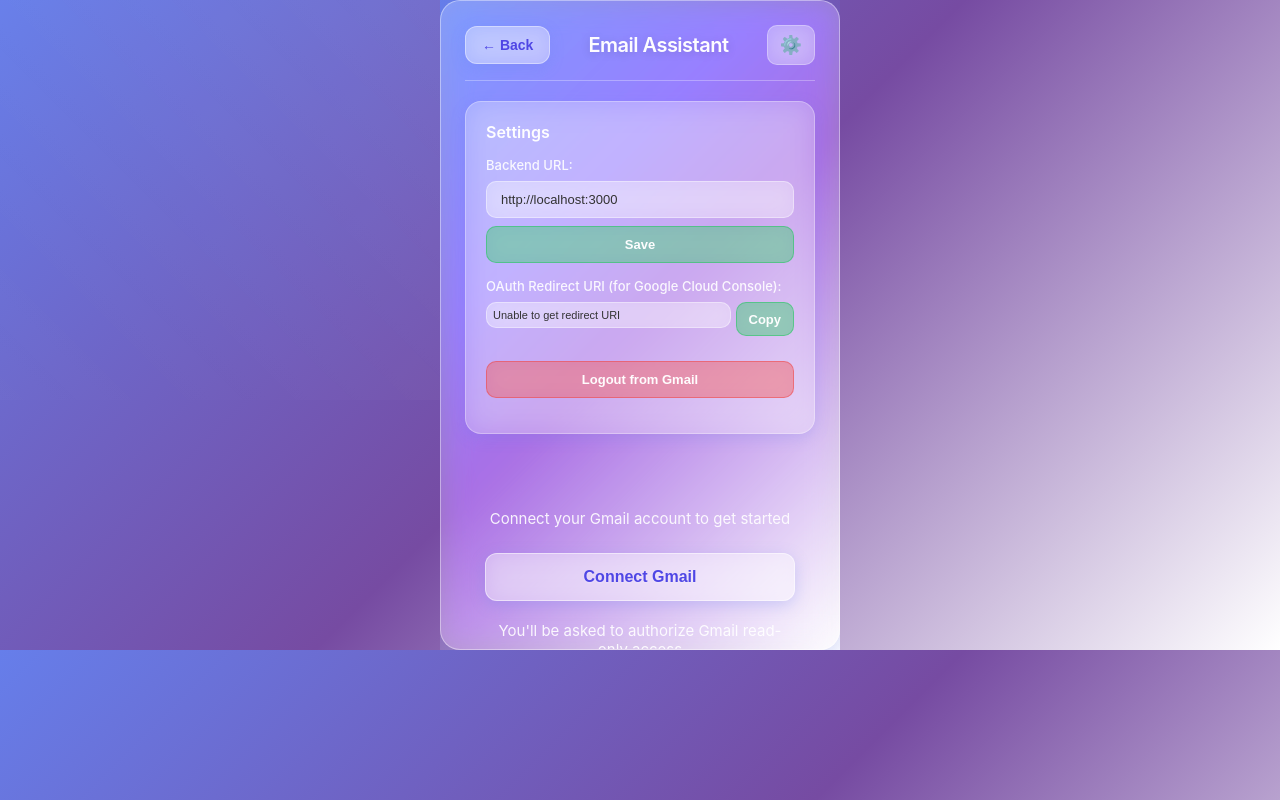
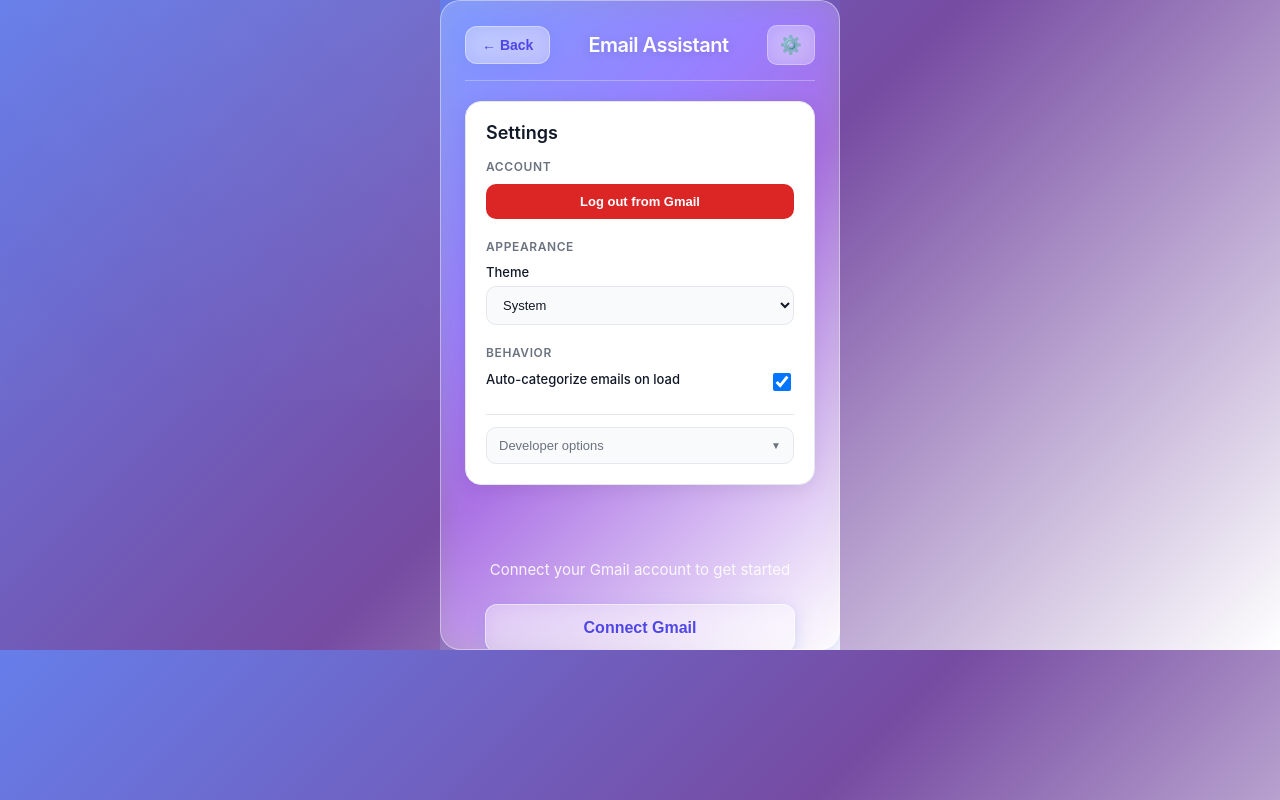
Before and after one commit to LarryWg/Decluttr, a browser extension: page Chrome_Extension/features/email/email.html in a window 1280 px wide. Both pictures are taken after a click on the button "⚙️". Drawn offline with Linux system fonts and the light colour scheme.

Commit message:
simplified oauth for testers

```diff
--- a/Chrome_Extension/features/email/config/constants.js
+++ b/Chrome_Extension/features/email/config/constants.js
@@ -5,7 +5,10 @@
 export const DEFAULT_BACKEND_URL = 'http://localhost:3000';
 export const MAX_EMAILS_TO_FETCH = 50;
 export const STORAGE_KEY_BACKEND_URL = 'backend_url';
-export const AUTO_CATEGORIZE_ON_LOAD = true; // Automatically categorize emails when Gmail is connected
+export const STORAGE_KEY_THEME = 'settings_theme';
+export const STORAGE_KEY_AUTO_CATEGORIZE = 'settings_auto_categorize';
+export const DEFAULT_THEME = 'system';
+export const DEFAULT_AUTO_CATEGORIZE = true;
 
 // Inbox Categories
 export const INBOX_CATEGORIES = {
--- a/Chrome_Extension/features/email/controllers/EventController.js
+++ b/Chrome_Extension/features/email/controllers/EventController.js
@@ -24,7 +24,30 @@ export class EventController {
             this.domRefs.settingsPanel.style.display = isVisible ? 'none' : 'block';
         });
 
-        this.domRefs.saveBackendUrlBtn.addEventListener('click', async () => {
+        if (this.domRefs.themeSelect) {
+            this.domRefs.themeSelect.addEventListener('change', async () => {
+                const theme = this.domRefs.themeSelect.value;
+                await this.settingsService.setTheme(theme);
+                await this.emailController.applyTheme();
+            });
+        }
+
+        if (this.domRefs.autoCategorizeCheckbox) {
+            this.domRefs.autoCategorizeCheckbox.addEventListener('change', async () => {
+                await this.settingsService.setAutoCategorize(this.domRefs.autoCategorizeCheckbox.checked);
+            });
+        }
+
+        if (this.domRefs.developerOptionsToggle && this.domRefs.developerOptionsContent) {
+            this.domRefs.developerOptionsToggle.addEventListener('click', () => {
+                const expanded = this.domRefs.developerOptionsContent.hidden;
+                this.domRefs.developerOptionsContent.hidden = !expanded;
+                this.domRefs.developerOptionsToggle.setAttribute('aria-expanded', String(expanded));
+            });
+        }
+
+        if (this.domRefs.saveBackendUrlBtn) {
+            this.domRefs.saveBackendUrlBtn.addEventListener('click', async () => {
             try {
                 await this.settingsService.saveBackendUrl();
                 this.uiController.showSuccess('Backend URL saved successfully');
@@ -35,8 +58,10 @@ export class EventController {
                 this.uiController.showError(error.message);
             }
         });
+        }
 
-        this.domRefs.copyRedirectUriBtn.addEventListener('click', async () => {
+        if (this.domRefs.copyRedirectUriBtn) {
+            this.domRefs.copyRedirectUriBtn.addEventListener('click', async () => {
             if (this.domRefs.redirectUriDisplay.value) {
                 try {
                     await navigator.clipboard.writeText(this.domRefs.redirectUriDisplay.value);
@@ -51,10 +76,13 @@ export class EventController {
                 }
             }
         });
+        }
 
-        this.domRefs.logoutBtn.addEventListener('click', async () => {
+        if (this.domRefs.logoutBtn) {
+            this.domRefs.logoutBtn.addEventListener('click', async () => {
             await this.emailController.handleLogout();
         });
+        }
 
         // Authentication
         this.domRefs.connectGmailBtn.addEventListener('click', async () => {
--- a/Chrome_Extension/features/email/email.css
+++ b/Chrome_Extension/features/email/email.css
@@ -1,3 +1,19 @@
+:root {
+    --settings-bg: #ffffff;
+    --settings-border: #e5e7eb;
+    --settings-text: #111827;
+    --settings-text-muted: #6b7280;
+    --settings-input-bg: #f9fafb;
+}
+
+html[data-theme="dark"] {
+    --settings-bg: #1f2937;
+    --settings-border: #374151;
+    --settings-text: #f9fafb;
+    --settings-text-muted: #9ca3af;
+    --settings-input-bg: #111827;
+}
+
 html, body {
     min-width: 360px;
     min-height: 400px;
@@ -10,6 +26,10 @@ html, body {
     align-items: flex-start;
     overflow-x: hidden;
     position: relative;
+}
+
+html[data-theme="dark"] body {
+    background: linear-gradient(135deg, #1e1b4b 0%, #312e81 50%, #1f2937 100%);
 }
 
 /* Animated background */
@@ -152,100 +172,187 @@ html::before {
 
 /* Settings Panel */
 .settingsPanel {
-    background: rgba(255, 255, 255, 0.2);
-    backdrop-filter: blur(15px);
-    -webkit-backdrop-filter: blur(15px);
+    background: var(--settings-bg);
     padding: 20px;
     border-radius: 16px;
     margin-bottom: 20px;
-    border: 1px solid rgba(255, 255, 255, 0.3);
-    box-shadow: 0 4px 15px 0 rgba(102, 126, 234, 0.2);
+    border: 1px solid var(--settings-border);
+    box-shadow: 0 4px 20px rgba(0, 0, 0, 0.08);
 }
 
 .settingsPanel h3 {
-    margin: 0 0 15px 0;
-    font-size: 16px;
-    color: rgba(255, 255, 255, 0.98);
+    margin: 0 0 16px 0;
+    font-size: 18px;
+    color: var(--settings-text);
     font-weight: 600;
 }
 
+.settingsSection {
+    margin-bottom: 20px;
+}
+
+.settingsSection:last-child {
+    margin-bottom: 0;
+}
+
+.settingsSectionTitle {
+    margin: 0 0 10px 0;
+    font-size: 12px;
+    font-weight: 600;
+    text-transform: uppercase;
+    letter-spacing: 0.05em;
+    color: var(--settings-text-muted);
+}
+
 .settingItem {
-    margin-bottom: 15px;
+    margin-bottom: 12px;
+}
+
+.settingItem:last-child {
+    margin-bottom: 0;
 }
 
 .settingItem label {
     display: block;
-    margin-bottom: 8px;
+    margin-bottom: 6px;
     font-size: 13px;
-    color: rgba(255, 255, 255, 0.9);
+    color: var(--settings-text);
     font-weight: 500;
 }
 
-.settingItem input {
+.settingItemRow {
+    display: flex;
+    align-items: center;
+    gap: 10px;
+}
+
+.settingLabelInline {
+    flex: 1;
+    margin-bottom: 0;
+    cursor: pointer;
+}
+
+.settingSelect,
+.settingInput {
     width: 100%;
-    padding: 10px 14px;
-    background: rgba(255, 255, 255, 0.3);
-    backdrop-filter: blur(10px);
-    -webkit-backdrop-filter: blur(10px);
-    border: 1px solid rgba(255, 255, 255, 0.4);
+    padding: 10px 12px;
+    background: var(--settings-input-bg);
+    border: 1px solid var(--settings-border);
     border-radius: 10px;
     font-size: 13px;
-    margin-bottom: 8px;
+    color: var(--settings-text);
     box-sizing: border-box;
-    color: #333;
-    transition: all 0.3s ease;
 }
 
-.settingItem input::placeholder {
-    color: rgba(0, 0, 0, 0.4);
+.settingSelect:focus,
+.settingInput:focus {
+    outline: none;
+    border-color: #4f46e5;
+    box-shadow: 0 0 0 2px rgba(79, 70, 229, 0.2);
 }
 
-.settingItem input:focus {
-    outline: none;
-    background: rgba(255, 255, 255, 0.45);
-    border-color: rgba(255, 255, 255, 0.6);
-    box-shadow: 0 0 0 3px rgba(255, 255, 255, 0.2);
+.settingInputReadonly {
+    font-size: 11px;
+    cursor: text;
+}
+
+.settingInputRow {
+    display: flex;
+    gap: 8px;
+    align-items: center;
+}
+
+.settingInputRow .settingInput {
+    flex: 1;
+    min-width: 0;
+}
+
+.settingCheckbox {
+    width: 18px;
+    height: 18px;
+    cursor: pointer;
+}
+
+.settingsSectionDeveloper {
+    padding-top: 12px;
+    border-top: 1px solid var(--settings-border);
+}
+
+.settingsDeveloperToggle {
+    display: flex;
+    align-items: center;
+    justify-content: space-between;
+    width: 100%;
+    padding: 10px 12px;
+    background: var(--settings-input-bg);
+    border: 1px solid var(--settings-border);
+    border-radius: 10px;
+    font-size: 13px;
+    color: var(--settings-text-muted);
+    cursor: pointer;
+    transition: background 0.2s ease;
+}
+
+.settingsDeveloperToggle:hover {
+    background: var(--settings-border);
+    color: var(--settings-text);
+}
+
+.settingsDeveloperChevron {
+    font-size: 10px;
+    transition: transform 0.2s ease;
+}
+
+.settingsSectionDeveloper .settingsDeveloperToggle[aria-expanded="true"] .settingsDeveloperChevron {
+    transform: rotate(180deg);
+}
+
+.settingsDeveloperContent {
+    margin-top: 12px;
+    padding-top: 12px;
+    border-top: 1px dashed var(--settings-border);
+}
+
+.settingsDeveloperHint {
+    margin: 0 0 12px 0;
+    font-size: 12px;
+    color: var(--settings-text-muted);
+    line-height: 1.5;
 }
 
 .saveButton {
     width: 100%;
     padding: 10px;
-    background: rgba(34, 197, 94, 0.4);
-    backdrop-filter: blur(10px);
-    -webkit-backdrop-filter: blur(10px);
-    color: rgba(255, 255, 255, 0.98);
-    border: 1px solid rgba(34, 197, 94, 0.5);
+    background: #059669;
+    color: #fff;
+    border: none;
     border-radius: 10px;
     cursor: pointer;
     font-size: 13px;
     font-weight: 600;
-    transition: all 0.3s ease;
+    margin-top: 8px;
+    transition: background 0.2s ease;
 }
 
 .saveButton:hover {
-    background: rgba(34, 197, 94, 0.5);
-    transform: translateY(-2px);
+    background: #047857;
 }
 
 .logoutButton {
     width: 100%;
     padding: 10px;
-    background: rgba(239, 68, 68, 0.4);
-    backdrop-filter: blur(10px);
-    -webkit-backdrop-filter: blur(10px);
-    color: rgba(255, 255, 255, 0.98);
-    border: 1px solid rgba(239, 68, 68, 0.5);
+    background: #dc2626;
+    color: #fff;
+    border: none;
     border-radius: 10px;
     cursor: pointer;
     font-size: 13px;
     font-weight: 600;
-    margin-top: 10px;
-    transition: all 0.3s ease;
+    transition: background 0.2s ease;
 }
 
 .logoutButton:hover {
-    background: rgba(239, 68, 68, 0.5);
-    transform: translateY(-2px);
+    background: #b91c1c;
 }
 
 /* Auth Section */
--- a/Chrome_Extension/features/email/email.html
+++ b/Chrome_Extension/features/email/email.html
@@ -18,28 +18,62 @@
         <!-- Settings Panel (hidden by default) -->
         <div class="settingsPanel" id="settingsPanel" style="display: none;">
             <h3>Settings</h3>
+
+            <section class="settingsSection">
+                <h4 class="settingsSectionTitle">Account</h4>
                 <div class="settingItem">
-                <label for="backendUrlInput">Backend URL:</label>
-                <input type="text" id="backendUrlInput" value="http://localhost:3000" placeholder="http://localhost:3000" />
+                    <button class="logoutButton" id="logoutBtn">Log out from Gmail</button>
+                </div>
+            </section>
+
+            <section class="settingsSection">
+                <h4 class="settingsSectionTitle">Appearance</h4>
+                <div class="settingItem">
+                    <label for="themeSelect">Theme</label>
+                    <select id="themeSelect" class="settingSelect">
+                        <option value="light">Light</option>
+                        <option value="dark">Dark</option>
+                        <option value="system">System</option>
+                    </select>
+                </div>
+            </section>
+
+            <section class="settingsSection">
+                <h4 class="settingsSectionTitle">Behavior</h4>
+                <div class="settingItem settingItemRow">
+                    <label for="autoCategorizeCheckbox" class="settingLabelInline">Auto-categorize emails on load</label>
+                    <input type="checkbox" id="autoCategorizeCheckbox" class="settingCheckbox" checked>
+                </div>
+            </section>
+
+            <section class="settingsSection settingsSectionDeveloper">
+                <button type="button" class="settingsDeveloperToggle" id="developerOptionsToggle" aria-expanded="false">
+                    <span>Developer options</span>
+                    <span class="settingsDeveloperChevron" aria-hidden="true">▼</span>
+                </button>
+                <div class="settingsDeveloperContent" id="developerOptionsContent" hidden>
+                    <p class="settingsDeveloperHint">Copy the redirect URI below and add it to your OAuth client in Google Cloud Console (Credentials → your OAuth 2.0 Client ID → Authorized redirect URIs). If you have multiple clients for different testers, add this same URI to each one. After that, testers can connect Gmail without setup.</p>
+                    <div class="settingItem">
+                        <label for="backendUrlInput">Backend URL</label>
+                        <input type="text" id="backendUrlInput" value="http://localhost:3000" placeholder="http://localhost:3000" class="settingInput" />
                         <button class="saveButton" id="saveBackendUrlBtn">Save</button>
                     </div>
                     <div class="settingItem">
-                <label>OAuth Redirect URI (for Google Cloud Console):</label>
-                <div style="display: flex; gap: 5px; margin-top: 5px;">
-                    <input type="text" id="redirectUriDisplay" readonly style="flex: 1; font-size: 11px; padding: 6px;" />
-                    <button class="saveButton" id="copyRedirectUriBtn" style="width: auto; padding: 6px 12px;">Copy</button>
+                        <label for="redirectUriDisplay">Redirect URI</label>
+                        <div class="settingInputRow">
+                            <input type="text" id="redirectUriDisplay" readonly class="settingInput settingInputReadonly" />
+                            <button type="button" class="button small" id="copyRedirectUriBtn">Copy</button>
                         </div>
                     </div>
-            <div class="settingItem">
-                <button class="logoutButton" id="logoutBtn">Logout from Gmail</button>
                 </div>
+            </section>
         </div>
 
         <!-- Auth Section (shown when not authenticated) -->
         <div class="authSection" id="authSection">
             <p>Connect your Gmail account to get started</p>
             <button class="button primary" id="connectGmailBtn">Connect Gmail</button>
-            <p class="infoText">You'll be asked to authorize Gmail read-only access</p>
+            <p class="infoText">You'll be asked to sign in and allow access to read and manage your mail.</p>
         </div>
 
         <!-- Loading Spinner -->
--- a/Chrome_Extension/features/email/email.js
+++ b/Chrome_Extension/features/email/email.js
@@ -12,7 +12,7 @@ import { UnsubscribeService } from './services/UnsubscribeService.js';
 import { SettingsService } from './services/SettingsService.js';
 import { UIController } from './controllers/UIController.js';
 import { EventController } from './controllers/EventController.js';
-import { AUTO_CATEGORIZE_ON_LOAD, DEFAULT_INBOX, INBOX_CATEGORIES } from './config/constants.js';
+import { DEFAULT_INBOX, INBOX_CATEGORIES } from './config/constants.js';
 
 /**
  * Main Email Controller
@@ -57,22 +57,23 @@ class EmailController {
      * Initialize the application
      */
     async init() {
-        // Load stored settings
         await this.settingsService.loadSettings();
-
-        // Load unsubscribed senders
+        await this.applyTheme();
         await this.emailRepository.loadUnsubscribedSenders();
-
-        // Setup event listeners
         this.eventController.setupEventListeners();
-
-        // Initialize inbox tabs UI
         if (this.domRefs.inboxTabs) {
             this.uiController.updateInboxTabsUI();
         }
+        await this.checkAuthAndInit();
+    }
 
-        // Check authentication state and initialize UI
-        await this.checkAuthAndInit();
+    async applyTheme() {
+        const theme = await this.settingsService.getTheme();
+        let resolved = theme;
+        if (theme === 'system') {
+            resolved = window.matchMedia && window.matchMedia('(prefers-color-scheme: dark)').matches ? 'dark' : 'light';
+        }
+        document.documentElement.setAttribute('data-theme', resolved);
     }
 
     /**
@@ -207,8 +208,8 @@ class EmailController {
 
             this.uiController.hideLoading();
 
-            // Auto-categorize emails if enabled
-            if (AUTO_CATEGORIZE_ON_LOAD && this.emailRepository.getEmails().length > 0) {
+            const autoCategorize = await this.settingsService.getAutoCategorize();
+            if (autoCategorize && this.emailRepository.getEmails().length > 0) {
                 this.uiController.showLoading('Categorizing emails...');
                 await this.autoCategorizeEmails(this.emailRepository.getEmails());
                 this.uiController.hideLoading();
@@ -264,8 +265,8 @@ class EmailController {
             // Add new emails to current list
             this.emailRepository.addEmails(newEmails);
 
-            // Auto-categorize new emails if enabled
-            if (AUTO_CATEGORIZE_ON_LOAD) {
+            const autoCategorize = await this.settingsService.getAutoCategorize();
+            if (autoCategorize) {
                 await this.autoCategorizeEmails(newEmails);
             }
 
--- a/Chrome_Extension/features/email/gmail-auth.js
+++ b/Chrome_Extension/features/email/gmail-auth.js
@@ -68,7 +68,7 @@ async function getAuthToken() {
               console.error('OAuth flow error:', errorMsg);
 
               if (errorMsg.includes('invalid_request') || errorMsg.includes('400') || errorMsg.includes('redirect_uri_mismatch')) {
-                reject(new Error(`Redirect URI mismatch!\n\nPlease add this EXACT redirect URI to your Google Cloud Console:\n\n${redirectUri}\n\nSteps:\n1. Go to Google Cloud Console > APIs & Services > Credentials\n2. Click your OAuth 2.0 Client ID\n3. Under "Authorized redirect URIs", click "ADD URI"\n4. Paste: ${redirectUri}\n5. Click "Save"\n6. Reload extension and try again`));
+                reject(new Error(`redirect_uri_mismatch\n\nAdd this exact URI to your OAuth client in Google Cloud Console (APIs & Services → Credentials → your OAuth 2.0 Client ID → Authorized redirect URIs):\n\n${redirectUri}\n\nIf you have multiple OAuth clients for different testers, add this same URI to each client. The URI is tied to this extension’s ID and stays the same as long as the extension key in manifest.json is unchanged.`));
               } else {
                 reject(new Error('OAuth error: ' + errorMsg));
               }
@@ -92,7 +92,7 @@ async function getAuthToken() {
               if (error === 'access_denied') {
                 reject(new Error('Access denied. Please grant Gmail access permission.'));
               } else if (error === 'invalid_request' || error === 'redirect_uri_mismatch') {
-                reject(new Error(`Redirect URI mismatch!\n\nPlease add this EXACT redirect URI to Google Cloud Console:\n\n${redirectUri}\n\nSteps:\n1. Google Cloud Console > APIs & Services > Credentials\n2. Click your OAuth Client ID\n3. Under "Authorized redirect URIs", add: ${redirectUri}\n4. Save and reload extension`));
+                reject(new Error(`redirect_uri_mismatch\n\nAdd this exact URI to your OAuth client in Google Cloud Console (APIs & Services → Credentials → your OAuth 2.0 Client ID → Authorized redirect URIs):\n\n${redirectUri}\n\nIf you have multiple OAuth clients for different testers, add this same URI to each client.`));
               } else {
                 reject(new Error('OAuth error: ' + error + (errorDesc ? ' - ' + errorDesc : '')));
               }
--- a/Chrome_Extension/features/email/services/SettingsService.js
+++ b/Chrome_Extension/features/email/services/SettingsService.js
@@ -1,35 +1,45 @@
 /**
  * Settings Service - Manages application settings
  */
-import { DEFAULT_BACKEND_URL, STORAGE_KEY_BACKEND_URL } from '../config/constants.js';
+import {
+    DEFAULT_BACKEND_URL,
+    STORAGE_KEY_BACKEND_URL,
+    STORAGE_KEY_THEME,
+    STORAGE_KEY_AUTO_CATEGORIZE,
+    DEFAULT_THEME,
+    DEFAULT_AUTO_CATEGORIZE
+} from '../config/constants.js';
 
 export class SettingsService {
     constructor(domRefs) {
         this.domRefs = domRefs;
     }
 
-    /**
-     * Load settings from storage and populate UI
-     */
     async loadSettings() {
         return new Promise((resolve) => {
-            chrome.storage.local.get([STORAGE_KEY_BACKEND_URL], (result) => {
-                if (result[STORAGE_KEY_BACKEND_URL]) {
-                    this.domRefs.backendUrlInput.value = result[STORAGE_KEY_BACKEND_URL];
-                } else {
-                    this.domRefs.backendUrlInput.value = DEFAULT_BACKEND_URL;
+            chrome.storage.local.get([
+                STORAGE_KEY_BACKEND_URL,
+                STORAGE_KEY_THEME,
+                STORAGE_KEY_AUTO_CATEGORIZE
+            ], (result) => {
+                if (this.domRefs.backendUrlInput) {
+                    this.domRefs.backendUrlInput.value = result[STORAGE_KEY_BACKEND_URL] || DEFAULT_BACKEND_URL;
                 }
-
-                // Populate redirect URI for OAuth configuration
-                try {
-                    const redirectUri = chrome.identity.getRedirectURL();
-                    const normalizedRedirectUri = redirectUri.endsWith('/') ? redirectUri : redirectUri + '/';
-                    this.domRefs.redirectUriDisplay.value = normalizedRedirectUri;
-                } catch (error) {
-                    console.error('Failed to get redirect URI:', error);
-                    this.domRefs.redirectUriDisplay.value = 'Unable to get redirect URI';
+                if (this.domRefs.themeSelect) {
+                    this.domRefs.themeSelect.value = result[STORAGE_KEY_THEME] || DEFAULT_THEME;
                 }
-
+                if (this.domRefs.autoCategorizeCheckbox) {
+                    this.domRefs.autoCategorizeCheckbox.checked = result[STORAGE_KEY_AUTO_CATEGORIZE] !== false;
+                }
+                if (this.domRefs.redirectUriDisplay) {
+                    try {
+                        const redirectUri = chrome.identity.getRedirectURL();
+                        const normalized = redirectUri.endsWith('/') ? redirectUri : redirectUri + '/';
+                        this.domRefs.redirectUriDisplay.value = normalized;
+                    } catch (error) {
+                        this.domRefs.redirectUriDisplay.value = 'Unable to get redirect URI';
+                    }
+                }
                 resolve();
             });
         });
@@ -67,17 +77,38 @@ export class SettingsService {
         });
     }
 
-    /**
-     * Get redirect URI for OAuth
-     * @returns {string} Redirect URI
-     */
     getRedirectUri() {
         try {
             const redirectUri = chrome.identity.getRedirectURL();
             return redirectUri.endsWith('/') ? redirectUri : redirectUri + '/';
         } catch (error) {
-            console.error('Failed to get redirect URI:', error);
             return '';
         }
     }
+
+    async getTheme() {
+        return new Promise((resolve) => {
+            chrome.storage.local.get([STORAGE_KEY_THEME], (result) => {
+                resolve(result[STORAGE_KEY_THEME] || DEFAULT_THEME);
+            });
+        });
+    }
+
+    async setTheme(theme) {
+        const value = ['light', 'dark', 'system'].includes(theme) ? theme : DEFAULT_THEME;
+        await chrome.storage.local.set({ [STORAGE_KEY_THEME]: value });
+        return value;
+    }
+
+    async getAutoCategorize() {
+        return new Promise((resolve) => {
+            chrome.storage.local.get([STORAGE_KEY_AUTO_CATEGORIZE], (result) => {
+                resolve(result[STORAGE_KEY_AUTO_CATEGORIZE] !== false);
+            });
+        });
+    }
+
+    async setAutoCategorize(enabled) {
+        await chrome.storage.local.set({ [STORAGE_KEY_AUTO_CATEGORIZE]: !!enabled });
+    }
 }
--- a/Chrome_Extension/features/email/utils/domUtils.js
+++ b/Chrome_Extension/features/email/utils/domUtils.js
@@ -10,6 +10,10 @@ export class DOMReferences {
         this.backBtn = document.getElementById('backBtn');
         this.settingsBtn = document.getElementById('settingsBtn');
         this.settingsPanel = document.getElementById('settingsPanel');
+        this.themeSelect = document.getElementById('themeSelect');
+        this.autoCategorizeCheckbox = document.getElementById('autoCategorizeCheckbox');
+        this.developerOptionsToggle = document.getElementById('developerOptionsToggle');
+        this.developerOptionsContent = document.getElementById('developerOptionsContent');
         this.backendUrlInput = document.getElementById('backendUrlInput');
         this.saveBackendUrlBtn = document.getElementById('saveBackendUrlBtn');
         this.redirectUriDisplay = document.getElementById('redirectUriDisplay');
```
Also changed, not shown: Chrome_Extension/manifest.json. Lines whose indentation alone changed are shown as unchanged.
